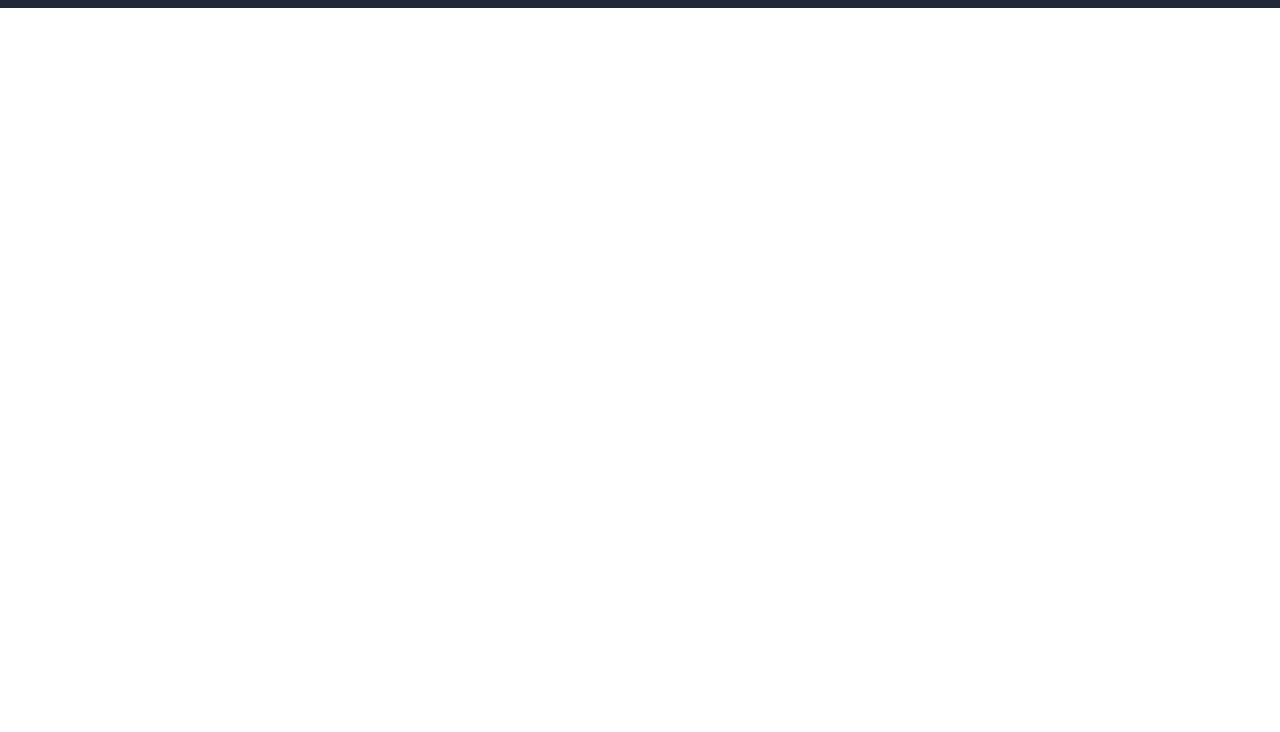
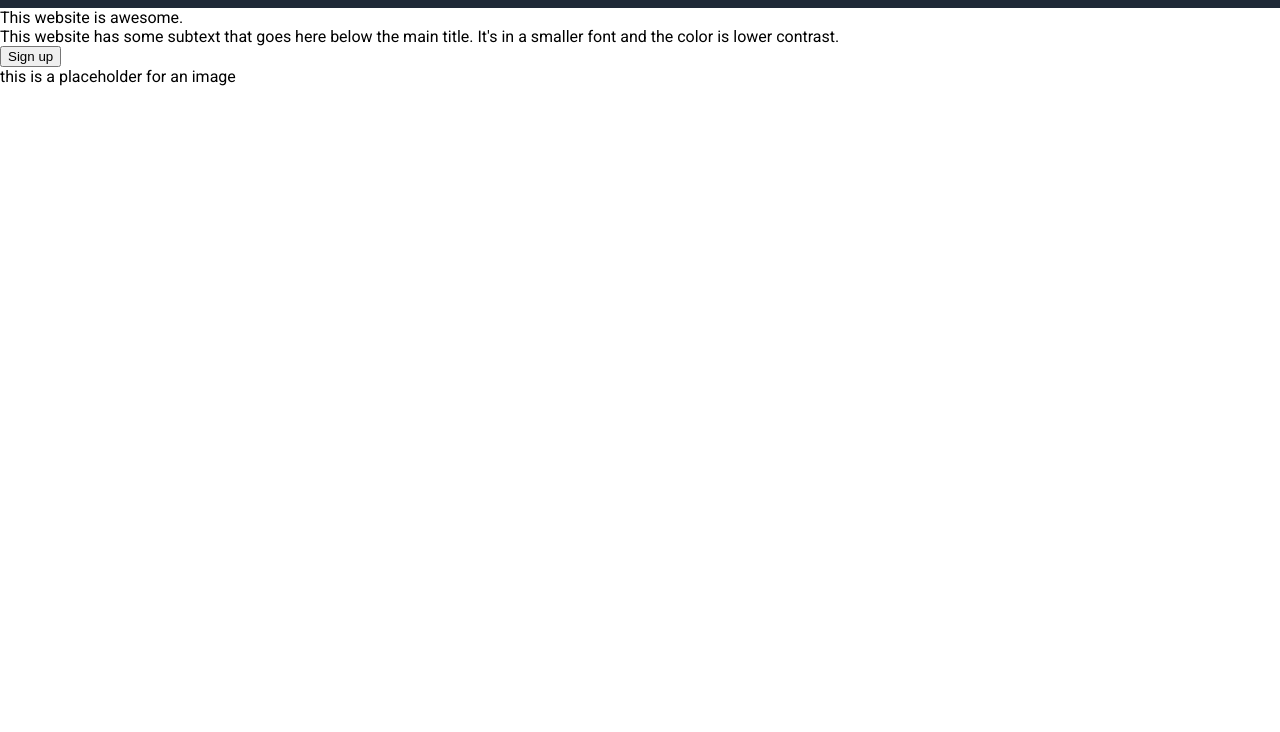
Before and after one commit to robywrote/odin-landing, a plain HTML site: page index.html in a window 1280 px wide. Shown: the part 68-800 px from the top of the page. Drawn offline with Linux system fonts and the light colour scheme.

Commit message:
add hero section

```diff
--- a/index.html
+++ b/index.html
@@ -20,5 +20,19 @@
                 </li>
             </ul>
         </div>
+        <div class="hero">
+            <div class="text">
+                <div class="main">
+                    This website is awesome.
+                </div>
+                <div class="secondary">
+                    This website has some subtext that goes here below the main title. It's in a smaller font and the color is lower contrast.
+                </div>
+                <div>
+                    <button>Sign up</button>
+                </div>
+            </div>
+            <div class="image">this is a placeholder for an image</div>
+        </div>
     </body>
 </html>
```
